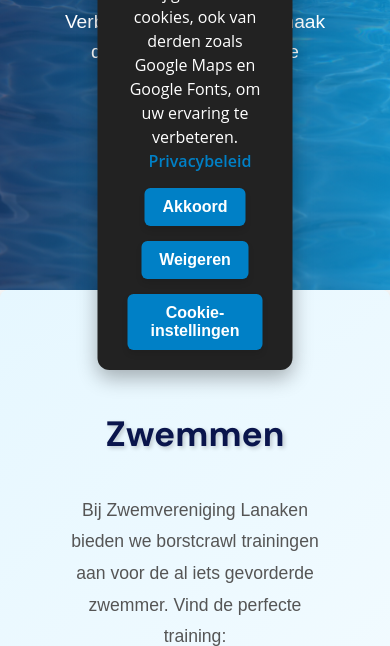
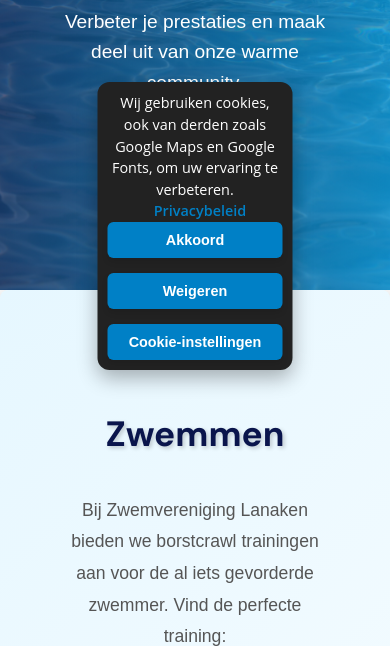
Before and after one commit to Conor-van-Bemmelen/SportoaseZwemverenigingLanaken, a website: page index.html in a window 390 px wide. Shown: the part 454-1100 px from the top of the page. Drawn offline with Linux system fonts and the light colour scheme.

Commit message:
Add files via upload

```diff
--- a/index.css
+++ b/index.css
@@ -308,11 +308,13 @@ body {
     gap: 20px;
 }
 
+/* Stijl voor de boodschap */
 .cookie-message {
     flex: 1 1 300px;
     line-height: 1.5;
 }
 
+/* Stijl voor de knoppen */
 .cookie-actions {
     flex: 0 0 auto;
     display: flex;
@@ -337,6 +339,7 @@ body {
     background-color: #004a99;
 }
 
+/* Privacy link */
 .privacy-link {
     color: #0080c6;
     margin-left: 10px;
@@ -350,18 +353,47 @@ body {
     text-decoration: underline;
 }
 
-/* Responsive voor kleinere schermen */
-@media (max-width: 600px) {
+/* Responsive aanpassingen */
+
+/* Tablet schermen */
+@media (max-width: 768px) {
+    .cookie-banner {
+        max-width: 90%;
+        padding: 15px;
+        gap: 15px;
+    }
+
+    .cookie-message {
+        flex: none;
+        text-align: center;
+    }
+
+    .cookie-actions {
+        justify-content: center;
+    }
+}
+
+/* Mobiele schermen */
+@media (max-width: 480px) {
     .cookie-banner {
         flex-direction: column;
+        padding: 10px;
+        gap: 10px;
+    }
+
+    .cookie-message {
         text-align: center;
+        font-size: 0.9rem;
     }
-    .cookie-message {
-        flex: none;
-        margin-bottom: 15px;
+
+    .cookie-button {
+        width: 100%;
+        text-align: center;
+        font-size: 0.9rem;
     }
-    .cookie-actions {
-        justify-content: center;
+
+    .privacy-link {
+        font-size: 0.9rem;
     }
 }
 
--- a/index.js
+++ b/index.js
@@ -134,50 +134,11 @@ document.addEventListener('DOMContentLoaded', () => {
 });
 
 
-let consentFallback = null; // Fallback in geval localStorage niet beschikbaar is
-
-function isLocalStorageAvailable() {
-    try {
-        localStorage.setItem('test', 'test');
-        localStorage.removeItem('test');
-        return true;
-    } catch (e) {
-        return false;
+document.addEventListener('DOMContentLoaded', function() {
+    // Toon banner alleen als er nog geen keuze is
+    if (!localStorage.getItem('cookiesConsent')) {
+        document.getElementById('cookie-banner').style.display = 'block';
     }
-}
-
-function getConsentStatus() {
-    if (isLocalStorageAvailable()) {
-        return localStorage.getItem('cookiesConsent');
-    } else {
-        return consentFallback;
-    }
-}
-
-function setConsentStatus(value) {
-    if (isLocalStorageAvailable()) {
-        localStorage.setItem('cookiesConsent', value);
-    } else {
-        consentFallback = value;
-    }
-}
-
-function showCookieBannerIfNoConsent() {
-    const consent = getConsentStatus();
-    const banner = document.getElementById('cookie-banner');
-
-    if (consent === 'accepted') {
-        // Consent al gegeven, scripts laden
-        loadExternalScripts();
-        if (banner) banner.style.display = 'none';
-    } else {
-        // Geen consent, toon banner
-        if (banner) banner.style.display = 'block';
-    }
-}
-
-document.addEventListener('DOMContentLoaded', function () {
-    showCookieBannerIfNoConsent();
 
     // Functie om externe scripts te laden NA toestemming
     function loadExternalScripts() {
@@ -205,31 +166,26 @@ document.addEventListener('DOMContentLoaded', function () {
     }
 
     // Afhandeling akkoord
-    document.getElementById('accept-cookies').onclick = function () {
-        setConsentStatus('accepted');
+    document.getElementById('accept-cookies').onclick = function() {
+        localStorage.setItem('cookiesConsent', 'accepted');
         document.getElementById('cookie-banner').style.display = 'none';
         loadExternalScripts();
     };
 
     // Afhandeling weigeren
-    document.getElementById('decline-cookies').onclick = function () {
-        setConsentStatus('declined');
+    document.getElementById('decline-cookies').onclick = function() {
+        localStorage.setItem('cookiesConsent', 'declined');
         document.getElementById('cookie-banner').style.display = 'none';
     };
 
     // Toestemming wijzigen knop
-    document.getElementById('change-cookies').onclick = function () {
-        setConsentStatus(null); // Verwijder eerdere keuze
-        document.getElementById('cookie-banner').style.display = 'block'; // Toon banner opnieuw
+    document.getElementById('change-cookies').onclick = function() {
+        localStorage.removeItem('cookiesConsent'); // Verwijder eerdere keuze
+        document.getElementById('cookie-banner').style.display = 'block'; // Toon de banner opnieuw
     };
-});
 
-// Safari: zorg dat banner ook getoond wordt bij pagina refresh via 'pageshow' event
-window.addEventListener('pageshow', function (event) {
-    const consent = getConsentStatus();
-    const banner = document.getElementById('cookie-banner');
-
-    if (!consent && banner) {
-        banner.style.display = 'block';
+    // Scripts meteen laden bij eerdere toestemming
+    if (localStorage.getItem('cookiesConsent') === 'accepted') {
+        loadExternalScripts();
     }
 });
```
